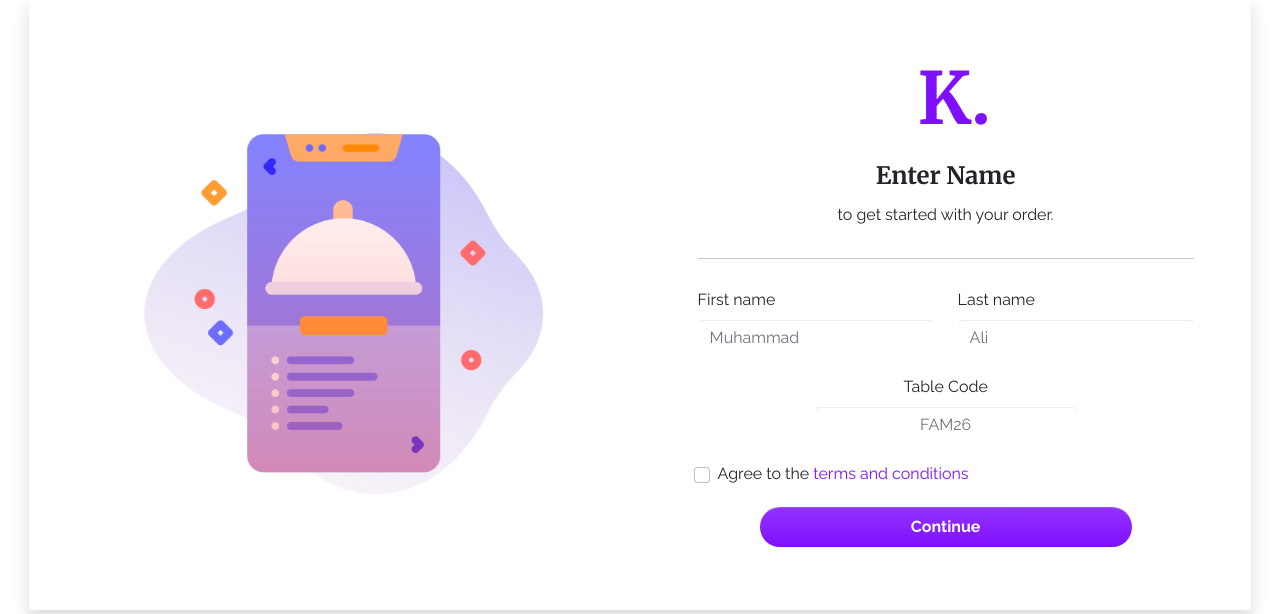
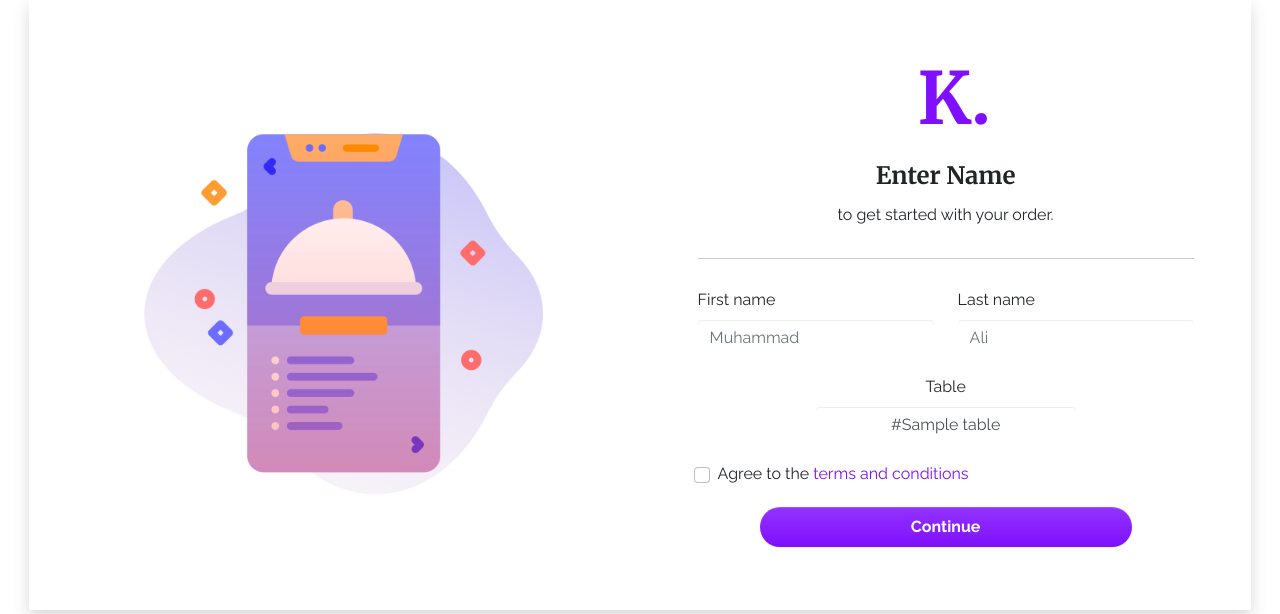
Before and after one commit to COE420ProjectGroup/flask-rms, a Flask app: template templates/customer_registration.html in a window 1280 px wide. Shown: the part 153-767 px from the top of the page. Run offline with Flask 2, Linux system fonts and the light colour scheme; the template is opened without the code that fills it: most values are stand-ins (such as "Sample title", 1, 10 or a date in 2020); some libraries are stand-ins or nearby versions.

Commit message:
booked tables, tablecode=int

```diff
--- a/templates/customer_registration.html
+++ b/templates/customer_registration.html
@@ -26,9 +26,12 @@ Login
 
                 <!-- FAM is family table / SML is small table, 2 is table number, 6 is number of seats on the table -->
                 <div class="row d-flex justify-content-center text-center py-2">
-                    <label for="tableCode" class="form-label">Table Code</label>
-                    <input type="text" class="form-control w-50 text-center" id="tableCode" placeholder="FAM26" name="tcode"
-                        minlength="5" maxlength="5" required>
+                    <label for="tableNum" class="form-label">Table</label>
+                    <select type="text" class="combobox form-control w-50 text-center" id="tableNum" placeholder="5" name="tcode" style="text-align-last: center;" required>
+                        {% for table in vacantTables %}
+                            <option value="{{ table }}">#{{ table }}</option>
+                        {% endfor %}
+                    </select>
                 </div>
 
                 <div class="py-2">
```
